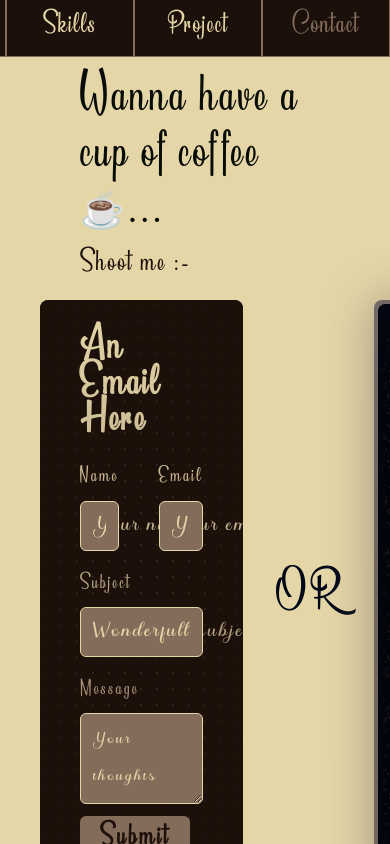
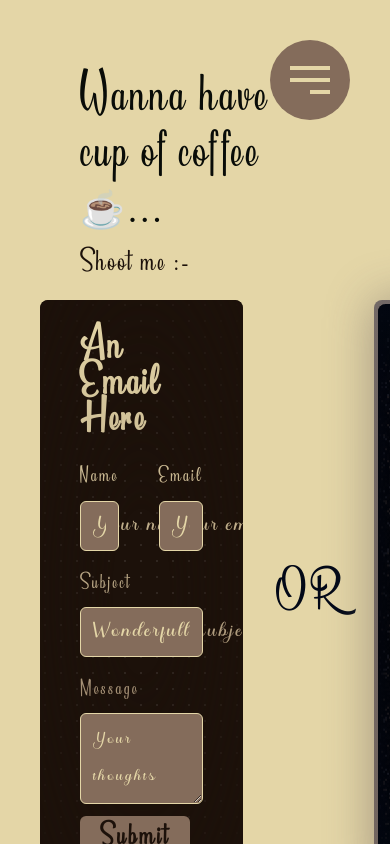
Before and after one commit to LaKsHaY5280/portfolio-v3, a Next.js app: page /contact in a window 390 px wide. Built offline with nearby package versions, Linux system fonts and the light colour scheme.

Commit message:
mobile navbar with some minor tweeks

```diff
--- /dev/null
+++ b/components/elements/NavDesktop.tsx
@@ -0,0 +1,65 @@
+"use client";
+import { motion } from "framer-motion";
+import { doorCloseAnimation, navLinkPull } from "../animation/animation";
+import { usePathname, useRouter } from "next/navigation";
+
+interface NavDesktopprops {
+  navlink: {
+    id: string;
+    name: string;
+    link: string;
+    hi: string;
+    animatedheight: number;
+  };
+}
+
+const NavDesktop = (navlink: NavDesktopprops) => {
+  const router = useRouter();
+  const pathname = usePathname();
+
+  const { id, name, link, hi, animatedheight } = navlink.navlink;
+
+  const handleclick = async ({
+    id,
+    link,
+    animatedheight,
+  }: {
+    id: string;
+    animatedheight: number;
+    link: string;
+  }) => {
+    await navLinkPull({ id, animatedheight });
+    await doorCloseAnimation();
+    setTimeout(() => {
+      router.push(link);
+    }, 1000);
+  };
+
+  return (
+    <motion.li
+      id={id}
+      className={` bg-secondary flex justify-center items-end pb-2 w-32 border border-primary border-t-0 text-xl leading-[3rem] tracking-[0.1rem] font-['Snow'] text-day ${hi} ${
+        pathname === link &&
+        "pointer-events-none cursor-not-allowed text-primary"
+      }`}
+      initial={{
+        y: -300,
+      }}
+    >
+      <a
+        className="cursor-pointer w-full h-full flex justify-center items-end"
+        onClick={() =>
+          handleclick({
+            id: id,
+            link: link,
+            animatedheight: animatedheight,
+          })
+        }
+      >
+        {name}
+      </a>
+    </motion.li>
+  );
+};
+
+export default NavDesktop;
--- /dev/null
+++ b/components/elements/NavMobile.tsx
@@ -0,0 +1,157 @@
+"use client";
+import { AnimatePresence, motion } from "framer-motion";
+import { doorCloseAnimation } from "../animation/animation";
+import { usePathname, useRouter } from "next/navigation";
+import { socials } from "@/constants";
+import Image from "next/image";
+import { Separator } from "../ui/separator";
+
+const NavMobile = ({
+  open,
+  navlinks,
+}: {
+  open: boolean;
+  navlinks: {
+    id: string;
+    name: string;
+    link: string;
+    animatedheight: number;
+  }[];
+}) => {
+  const menuVariants = {
+    initial: {
+      scaleY: 0,
+    },
+    animation: {
+      scaleY: 1,
+      transition: {
+        duration: 0.5,
+        ease: [0.12, 0, 0.39, 1],
+      },
+    },
+    exit: {
+      scaleY: 0,
+      transition: {
+        dalay: 0.5,
+        duration: 0.5,
+        ease: [0.22, 1, 0.39, 1],
+      },
+    },
+  };
+
+  const linkParentVariants = {
+    initial: {
+      transition: {
+        staggerChildren: 0.1,
+      },
+    },
+    open: {
+      transition: {
+        staggerChildren: 0.1,
+        delayChildren: 0.3,
+      },
+    },
+  };
+
+  return (
+    <AnimatePresence>
+      {open && (
+        <motion.div
+          variants={menuVariants}
+          initial="initial"
+          animate="animation"
+          exit="exit"
+          className=" -z-20 origin-top fixed top-0 left-0 w-full h-screen bg-night text-day p-10"
+        >
+          <div className=" text-xl leading-[2.27rem] tracking-[0.15rem] font-['Snow'] h-full w-full flex flex-col justify-around items-center">
+            <div className=" w-full flex justify-start items-center">
+              <h1 className=" text-6xl font-['Santika']">L</h1>
+            </div>
+            <motion.div
+              variants={linkParentVariants}
+              initial="initial"
+              animate="open"
+              exit="initial"
+              className=" flex flex-col justify-center items-center gap-5"
+            >
+              {navlinks.map((navlink, i) => {
+                return (
+                  <div key={i} className=" overflow-hidden">
+                    <MobileNavLink key={i} data={navlink} />
+                  </div>
+                );
+              })}
+            </motion.div>
+            <motion.div className=" w-full flex justify-around items-center">
+              {socials.map((s, i) => (
+                <div key={i} className=" flex justify-around items-center p-1">
+                  <a
+                    href={s.link}
+                    className=" w-full flex justify-center items-center gap-5"
+                  >
+                    <motion.div whileHover={{ scale: 1.1 }}>
+                      <Image src={s.icon} alt={s.name} width={40} />
+                    </motion.div>
+                  </a>
+                </div>
+              ))}
+            </motion.div>
+          </div>
+        </motion.div>
+      )}
+    </AnimatePresence>
+  );
+};
+
+export default NavMobile;
+const MobileNavLink = ({
+  data,
+}: {
+  data: {
+    id: string;
+    name: string;
+    link: string;
+    animatedheight: number;
+  };
+}) => {
+  const router = useRouter();
+  const pathname = usePathname();
+
+  const handleclick = async () => {
+    await doorCloseAnimation();
+    setTimeout(() => {
+      router.push(data.link);
+    }, 1000);
+  };
+
+  const MobileLinkVariants = {
+    initial: {
+      y: "30vh",
+      transition: {
+        duration: 0.5,
+        ease: [0.37, 0, 0.63, 1],
+      },
+    },
+    open: {
+      y: 0,
+      transition: {
+        duration: 0.7,
+        ease: [0, 0.55, 0.45, 1],
+      },
+    },
+  };
+
+  return (
+    <motion.div
+      variants={MobileLinkVariants}
+      className={` cursor-pointer text-md text-day ${
+        pathname === data.link &&
+        "pointer-events-none cursor-not-allowed text-primary"
+      }`}
+      onClick={handleclick}
+    >
+      {data.name}
+      <Separator />
+    </motion.div>
+  );
+};
--- a/components/elements/Navbar.tsx
+++ b/components/elements/Navbar.tsx
@@ -1,65 +1,106 @@
-"use client";
-import { motion } from "framer-motion";
-import { doorCloseAnimation, navLinkPull } from "../animation/animation";
-import { usePathname, useRouter } from "next/navigation";
 import { navlinks } from "@/constants";
+import { useState } from "react";
+import NavDesktop from "./NavDesktop";
+import NavMobile from "./NavMobile";
+import { MotionConfig, motion } from "framer-motion";
 
 const Navbar = () => {
-  const router = useRouter();
-  const pathname = usePathname();
-
-  const handleclick = async ({
-    id,
-    link,
-    animatedheight,
-  }: {
-    id: string;
-    animatedheight: number;
-    link: string;
-  }) => {
-    await navLinkPull({ id, animatedheight });
-    await doorCloseAnimation();
-    setTimeout(() => {
-      router.push(link);
-    }, 1000);
+  const [open, setOpen] = useState(false);
+  const toggleMenu = () => {
+    setOpen((prevOpen) => !prevOpen);
   };
 
   return (
     <div className=" absolute z-50 right-0 ">
-      <nav className=" w-full">
-        <ul className=" w-full h-fit flex justify-end items-start ">
+      <nav className=" z-30 relative w-full">
+        <ul className=" max-xl:hidden w-full h-fit flex justify-end items-start ">
           {navlinks.map((navlink, i) => (
-            <motion.li
-              key={i}
-              id={navlink.id}
-              className={` bg-secondary flex justify-center items-end pb-2 w-32 border border-primary border-t-0 text-xl leading-[3rem] tracking-[0.1rem] font-['Snow'] text-day ${
-                navlink.hi
-              } ${
-                pathname === navlink.link &&
-                "pointer-events-none cursor-not-allowed text-primary"
-              }`}
-              initial={{
-                y: -300,
-              }}
-            >
-              <a
-                className="cursor-pointer w-full h-full flex justify-center items-end"
-                onClick={() =>
-                  handleclick({
-                    id: navlink.id,
-                    link: navlink.link,
-                    animatedheight: navlink.animatedheight,
-                  })
-                }
-              >
-                {navlink.name}
-              </a>
-            </motion.li>
+            <NavDesktop key={i} navlink={navlink} />
           ))}
         </ul>
+        <div
+          className=" z-30 absolute top-0 right-0 xl:hidden m-10 cursor-pointer text-md text-primary"
+          onClick={toggleMenu}
+        >
+          <AnimatedHamburger />
+        </div>
       </nav>
+      <NavMobile open={open} navlinks={navlinks} />
     </div>
   );
 };
 
 export default Navbar;
+
+const AnimatedHamburger = () => {
+  const [active, setActive] = useState(false);
+
+  return (
+    <MotionConfig
+      transition={{
+        duration: 0.5,
+        ease: "easeInOut",
+      }}
+    >
+      <motion.button
+        initial={false}
+        animate={active ? "open" : "closed"}
+        onClick={() => setActive((pv) => !pv)}
+        className="relative h-20 w-20 rounded-full bg-primary transition-colors hover:bg-secondary/50"
+      >
+        <motion.span
+          variants={VARIANTS.top}
+          className="absolute h-1 w-10 bg-day"
+          style={{ y: "-50%", left: "50%", x: "-50%", top: "35%" }}
+        />
+        <motion.span
+          variants={VARIANTS.middle}
+          className="absolute h-1 w-10 bg-day"
+          style={{ left: "50%", x: "-50%", top: "50%", y: "-50%" }}
+        />
+        <motion.span
+          variants={VARIANTS.bottom}
+          className="absolute h-1 w-5 bg-day"
+          style={{
+            x: "-50%",
+            y: "50%",
+            bottom: "35%",
+            left: "calc(50% + 10px)",
+          }}
+        />
+      </motion.button>
+    </MotionConfig>
+  );
+};
+const VARIANTS = {
+  top: {
+    open: {
+      rotate: ["0deg", "0deg", "45deg"],
+      top: ["35%", "50%", "50%"],
+    },
+    closed: {
+      rotate: ["45deg", "0deg", "0deg"],
+      top: ["50%", "50%", "35%"],
+    },
+  },
+  middle: {
+    open: {
+      rotate: ["0deg", "0deg", "-45deg"],
+    },
+    closed: {
+      rotate: ["-45deg", "0deg", "0deg"],
+    },
+  },
+  bottom: {
+    open: {
+      rotate: ["0deg", "0deg", "45deg"],
+      bottom: ["35%", "50%", "50%"],
+      left: "50%",
+    },
+    closed: {
+      rotate: ["45deg", "0deg", "0deg"],
+      bottom: ["50%", "50%", "35%"],
+      left: "calc(50% + 10px)",
+    },
+  },
+};
--- a/components/elements/SkillCard.tsx
+++ b/components/elements/SkillCard.tsx
@@ -58,12 +58,7 @@ export function SkillCard({ skill: { name, skills } }: SkillCardProps) {
                     id={skillImgId}
                     initial={{ x: 100, opacity: 0, scaleX: 0, scaleY: 0 }}
                   >
-                    <Image
-                      src={s.img}
-                      alt={s.name}
-                      width={40}
-                      layout="intrinsic"
-                    />
+                    <Image src={s.img} alt={s.name} width={40} />
                   </motion.div>
                   <motion.div
                     id={skillNameId}
--- a/components/elements/SocialCard.tsx
+++ b/components/elements/SocialCard.tsx
@@ -47,12 +47,7 @@ export function SocialCard({ heading, socials }: SocialCardProps) {
                       id={socialImgId}
                       initial={{ x: 100, opacity: 0, scaleX: 0, scaleY: 0 }}
                     >
-                      <Image
-                        src={s.icon}
-                        alt={s.name}
-                        width={40}
-                        layout="intrinsic"
-                      />
+                      <Image src={s.icon} alt={s.name} width={40} />
                     </motion.div>
                     <motion.div
                       id={socialNameId}
--- a/constants/index.ts
+++ b/constants/index.ts
@@ -425,14 +425,7 @@ export const projects = {
   ],
 };
 
-export const contact = {
-  heading: "Wanna have a cup of coffee☕...",
-  subHeading: "Shoot me :-",
-  left: "An Email Here",
-  or: "OR",
-  right: "A Dm at",
-
-  socials: [
+export const socials = [
   {
     name: "@Akuma._.Lakshay",
     link: "",
@@ -458,5 +451,13 @@ export const contact = {
     link: "",
     icon: mail,
   },
-  ],
+];
+
+export const contact = {
+  heading: "Wanna have a cup of coffee☕...",
+  subHeading: "Shoot me :-",
+  left: "An Email Here",
+  or: "OR",
+  right: "A Dm at",
+  socials: socials,
 };
```
Also changed, not shown: components/Contact.tsx (line endings or trailing spaces). Lines whose indentation alone changed are shown as unchanged.
